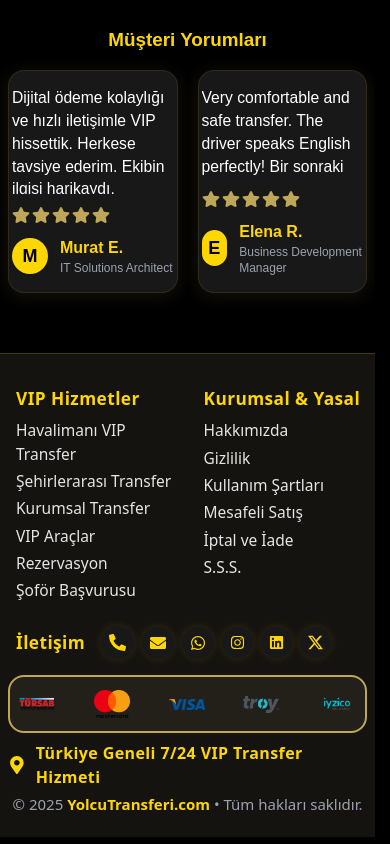
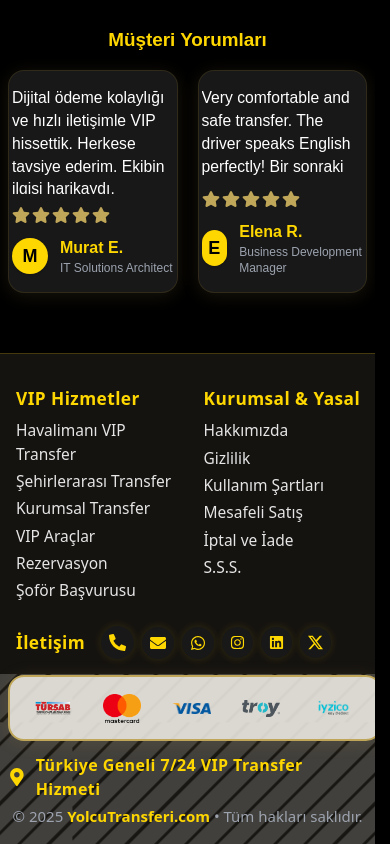
Before and after one commit to haliltayfur/yolcutransferi, a Next.js app: page / in a window 390 px wide. Shown: the part 4171-5015 px from the top of the page. Built offline with nearby package versions, Linux system fonts and the light colour scheme.

Commit message:
Update Footer.jsx

```diff
--- a/components/Footer.jsx
+++ b/components/Footer.jsx
@@ -7,9 +7,9 @@ import { SiX } from "react-icons/si";
 
 export default function Footer() {
   return (
-    <footer className="bg-[#151310] pt-8 pb-3 px-2 border-t border-[#FFD70033] text-gray-200 font-sans w-full z-50">
+    <footer className="bg-[#151310] pt-8 pb-3 px-2 border-t border-[#FFD70033] text-gray-200 font-sans w-full z-50 relative overflow-hidden">
       {/* Ana GRID: Mobilde 2 sütun, masaüstünde 3 sütun */}
-      <div className="max-w-6xl mx-auto w-full grid grid-cols-2 md:grid-cols-3 gap-x-4 gap-y-4 pb-4">
+      <div className="max-w-6xl mx-auto w-full grid grid-cols-2 md:grid-cols-3 gap-x-4 gap-y-4 pb-4 relative z-10">
         {/* VIP Hizmetler */}
         <div className="pl-2 md:pl-4">
           <h3 className="text-gold text-[1.08rem] font-bold mb-2 tracking-wide">VIP Hizmetler</h3>
@@ -65,7 +65,7 @@ export default function Footer() {
         </div>
       </div>
       {/* Mobilde iletişim başlık ve ikonlar yan yana */}
-      <div className="md:hidden flex flex-row items-center gap-3 mt-2 mb-2 w-full max-w-6xl mx-auto pl-2">
+      <div className="md:hidden flex flex-row items-center gap-3 mt-2 mb-2 w-full max-w-6xl mx-auto pl-2 z-10">
         <h3 className="text-gold text-[1.08rem] font-bold tracking-wide m-0">İletişim</h3>
         <div className="flex items-center gap-2 ml-1">
           <a href="tel:+905395267569" className="footer-social" aria-label="Telefon"><FaPhoneAlt size={17} /></a>
@@ -76,65 +76,52 @@ export default function Footer() {
           <a href="https://x.com/yolcutransferi" target="_blank" rel="noopener noreferrer" className="footer-social" aria-label="X"><SiX size={15} /></a>
         </div>
       </div>
-      {/* Alt BAND: LOGO BANDI KOYU - GOLD ÇERÇEVE, kırık beyaz fon, responsive */}
-      <div className="w-full flex flex-col items-center justify-center max-w-6xl mx-auto pt-2 pb-1">
-        {/* Türkiye Geneli ve logolar kutusu */}
+      {/* Alt BAND: LOGO BANDI ve Hareketli Grid */}
+      <div className="footer-bggrid w-full flex flex-col items-center justify-center max-w-6xl mx-auto pt-2 pb-1 relative z-20">
+        {/* LOGOLAR: */}
         <div
-          className="w-full flex flex-col items-center justify-center"
-          style={{marginBottom: "5px"}}
-        >
-          {/* Sadece desktopta göster */}
-          <div className="hidden md:flex items-center justify-center w-full">
-            <div
-              className="flex flex-row items-center justify-between px-5 py-2 rounded-2xl logo-band-gold"
+          className="
+            flex flex-row items-center
+            justify-between
+            gap-6
+            w-full
+            px-6
+            py-3
+            rounded-2xl
+            mb-2
+            logo-band
+            logo-band-gold
+            mx-auto
+          "
           style={{
             border: "2.5px solid #bfa658",
-                background: "#23201a",
-                minHeight: "44px",
-                width: "470px", // Ekrana göre ortalanır ve aynı genişlikte kalır
-                margin: "0 auto",
-                boxShadow: "0 2px 16px #bfa65818"
+            background: "rgba(245,242,234,0.86)", // kırık beyaz, çok açık ton
+            minHeight: "53px",
+            boxShadow: "0 2px 18px #bfa65820",
+            width: "480px",
+            maxWidth: "96vw"
           }}
         >
-              <Image src="/tursab.png" alt="TÜRSAB" width={48} height={20} className="footer-card-img desktop-logo" />
-              <Image src="/mastercard.png" alt="MasterCard" width={48} height={20} className="footer-card-img desktop-logo" />
-              <Image src="/visa.png" alt="Visa" width={48} height={20} className="footer-card-img desktop-logo" />
-              <Image src="/Troy.png" alt="TROY" width={48} height={20} className="footer-card-img desktop-logo" />
-              <Image src="/iyzico.png" alt="iyzico" width={54} height={20} className="footer-card-img desktop-logo" />
+          <Image src="/tursab.png" alt="TÜRSAB" width={38} height={16} className="footer-card-img desktop-logo" />
+          <Image src="/mastercard.png" alt="MasterCard" width={38} height={16} className="footer-card-img desktop-logo" />
+          <Image src="/visa.png" alt="Visa" width={38} height={16} className="footer-card-img desktop-logo" />
+          <Image src="/Troy.png" alt="TROY" width={38} height={16} className="footer-card-img desktop-logo" />
+          <Image src="/iyzico.png" alt="iyzico" width={45} height={16} className="footer-card-img desktop-logo" />
         </div>
-          </div>
-          {/* Sadece mobilde göster */}
-          <div className="flex md:hidden items-center justify-center w-full">
-            <div
-              className="flex flex-row items-center justify-between px-2 py-2 rounded-2xl logo-band-gold"
-              style={{
-                border: "2px solid #bfa658",
-                background: "#23201a",
-                minHeight: "28px",
-                width: "99vw",
-                margin: "0 auto",
-                maxWidth: "430px"
-              }}
+        {/* TÜRKİYE GENELİ YAZISI: */}
+        <span className="flex items-center text-gold text-[16px] font-semibold tracking-wide mb-1 mt-1 justify-center"
+          style={{gap: 6}}
         >
-              <Image src="/tursab.png" alt="TÜRSAB" width={38} height={14} className="footer-card-img mobile-logo" />
-              <Image src="/mastercard.png" alt="MasterCard" width={36} height={14} className="footer-card-img mobile-logo" />
-              <Image src="/visa.png" alt="Visa" width={36} height={14} className="footer-card-img mobile-logo" />
-              <Image src="/Troy.png" alt="TROY" width={36} height={14} className="footer-card-img mobile-logo" />
-              <Image src="/iyzico.png" alt="iyzico" width={40} height={14} className="footer-card-img mobile-logo" />
-            </div>
-          </div>
-          {/* Türkiye geneli 7/24 yazısı ve © bandı */}
-          <div className="flex flex-col items-center justify-center mt-2 w-full">
-            <span className="flex items-center text-gold text-[16px] font-semibold tracking-wide mb-1" style={{gap: 6}}>
           <FaMapMarkerAlt className="mr-1" style={{fontSize:18}} />
           Türkiye Geneli 7/24 VIP Transfer Hizmeti
         </span>
+        {/* © BANDI */}
         <div className="text-[15px] text-gray-400 font-light text-center mb-0">
           © {new Date().getFullYear()} <span className="text-gold font-semibold">YolcuTransferi.com</span> • Tüm hakları saklıdır.
         </div>
       </div>
-        </div>
-      </div>
+      {/* Hareketli arka plan grid animasyonu (footer-bggrid) */}
+      <div className="footer-bg-anim absolute bottom-0 left-0 w-full h-[170px] pointer-events-none z-0" aria-hidden />
       <style jsx>{`
         .footer-link {
           color: #e5e5e5;
@@ -169,20 +156,40 @@ export default function Footer() {
         }
         @media (min-width: 900px) {
           .footer-card-img.desktop-logo {
-            height: 20px !important;
+            height: 16px !important;
             width: auto !important;
             padding: 1px 8px;
           }
         }
         @media (max-width: 900px) {
-          .footer-card-img.mobile-logo {
-            height: 14px !important;
+          .footer-card-img.desktop-logo {
+            height: 12px !important;
             width: auto !important;
-            padding: 1px 4px;
+            padding: 1px 3px;
           }
         }
         @media (max-width: 600px) {
-          .logo-band-gold { min-height: 20px !important; }
+          .logo-band-gold { min-height: 18px !important; }
+          .footer-card-img.desktop-logo { height: 11px !important; }
+        }
+        @media (max-width: 400px) {
+          .footer-card-img.desktop-logo { height: 8.5px !important; }
+        }
+        .footer-bg-anim {
+          background: repeating-linear-gradient(
+            135deg,
+            #F5F2EA 0 3px,
+            #F5F2EA 18px,
+            #23201a 18px,
+            #23201a 21px
+          );
+          opacity: 0.2;
+          animation: bggridmove 8s linear infinite;
+          z-index: 1;
+        }
+        @keyframes bggridmove {
+          0% { background-position: 0 0; }
+          100% { background-position: 90px 60px; }
         }
       `}</style>
     </footer>
```
Lines whose indentation alone changed are shown as unchanged.
